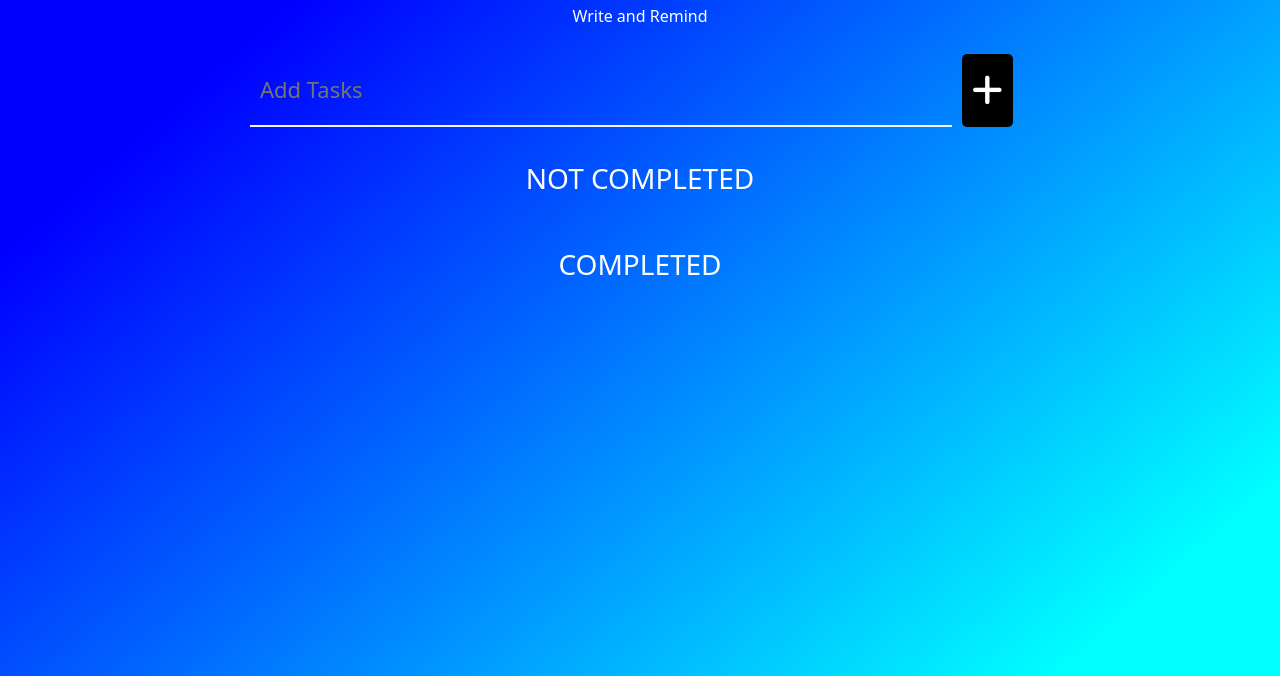
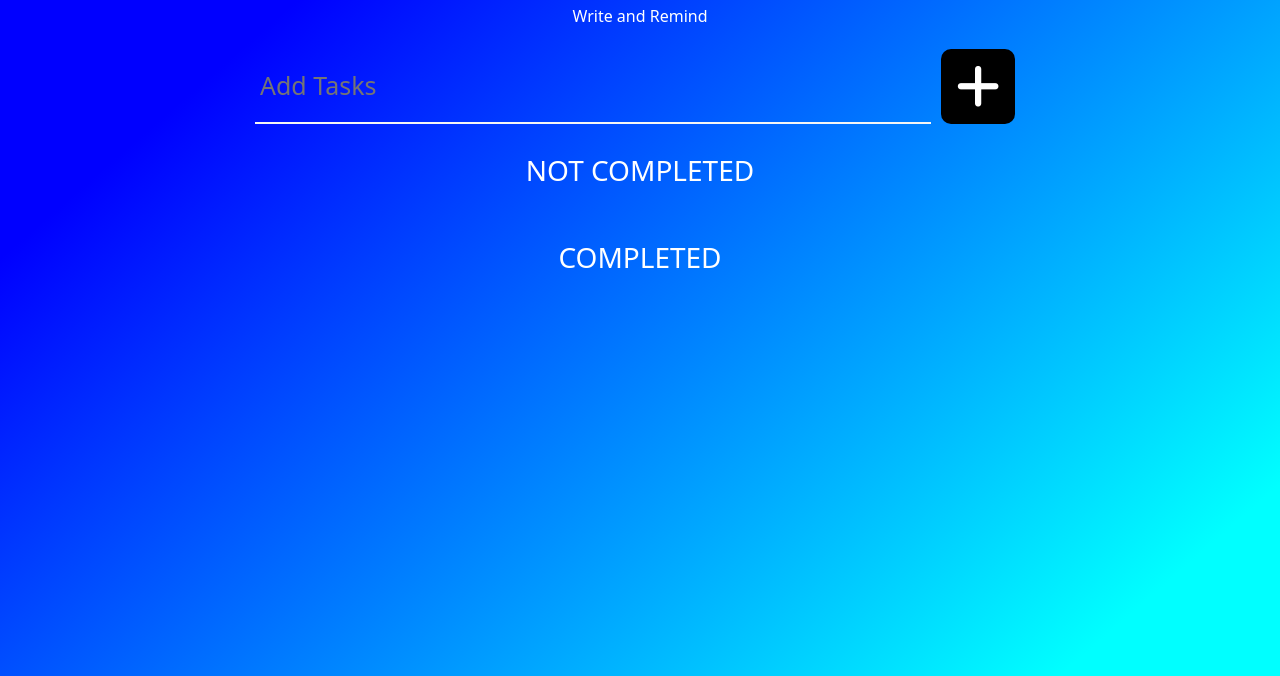
Before and after one commit to MishalKumar/TodoApp, a plain HTML site: page TodoApp/index.html in a window 1280 px wide. Shown: the part 124-800 px from the top of the page. Drawn offline with nearby package versions, Linux system fonts and the light colour scheme.

Commit message:
Update style.css

```diff
--- a/TodoApp/style.css
+++ b/TodoApp/style.css
@@ -21,7 +21,7 @@ body {
 .todo {
     width: 100%;
     display: flex;
-    padding: 10px 0;
+    padding: 5px;
 }
 
 .todo > input[type="text"]{
@@ -30,8 +30,8 @@ body {
     border: none;
     border-bottom: 2px solid whitesmoke;
     background: none;
-    padding: 10px;
-    font-size: 22px;
+    padding: 5px;
+    font-size: 25px;
     outline: none;
 }
 
@@ -40,11 +40,12 @@ body {
     background: black;
     color: #fff;
     text-transform: uppercase;
-    padding: 10px;
-    font-size: 35px;
+    padding-left: 15px;
+    padding-right: 15px;
+    font-size: 50px;
     border: none;
     outline: none;
-    border-radius: 5px;
+    border-radius: 10px;
     cursor: pointer;
 }
 
```
